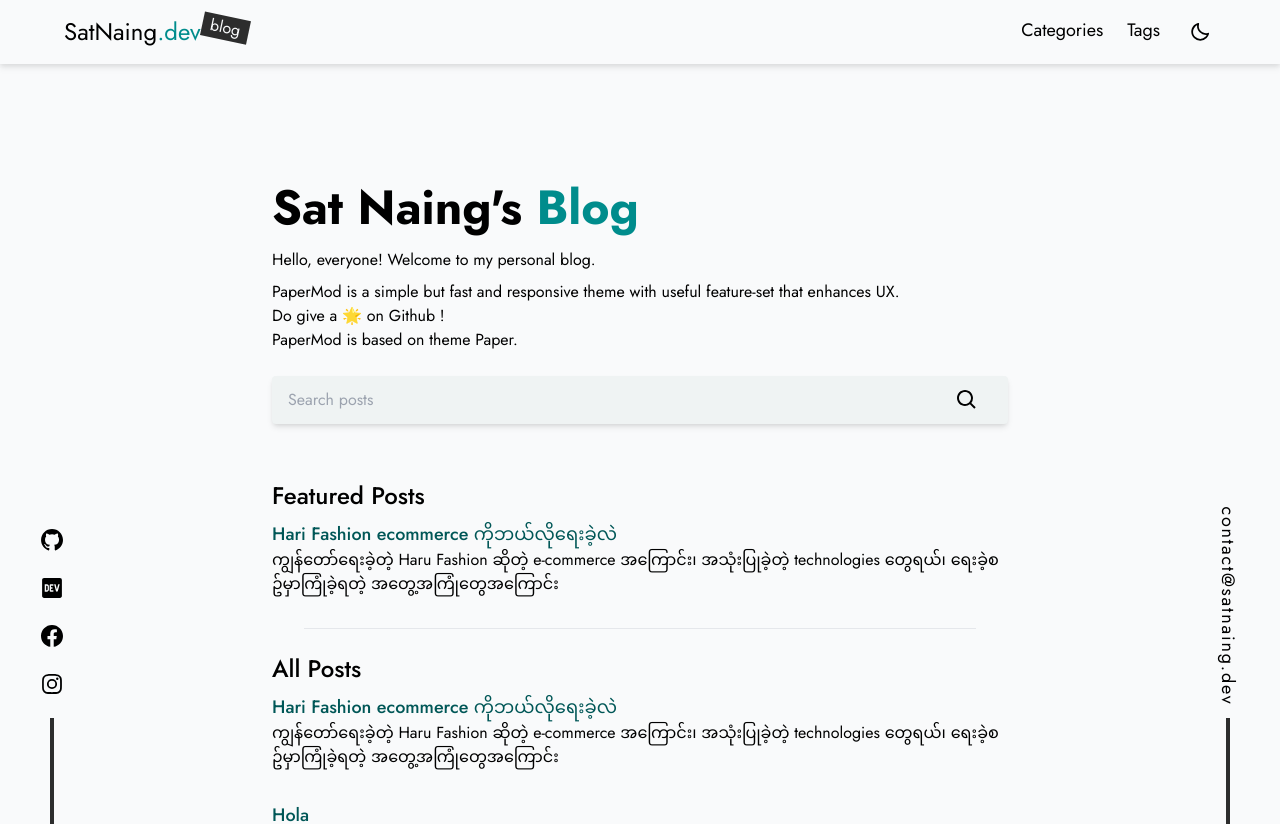
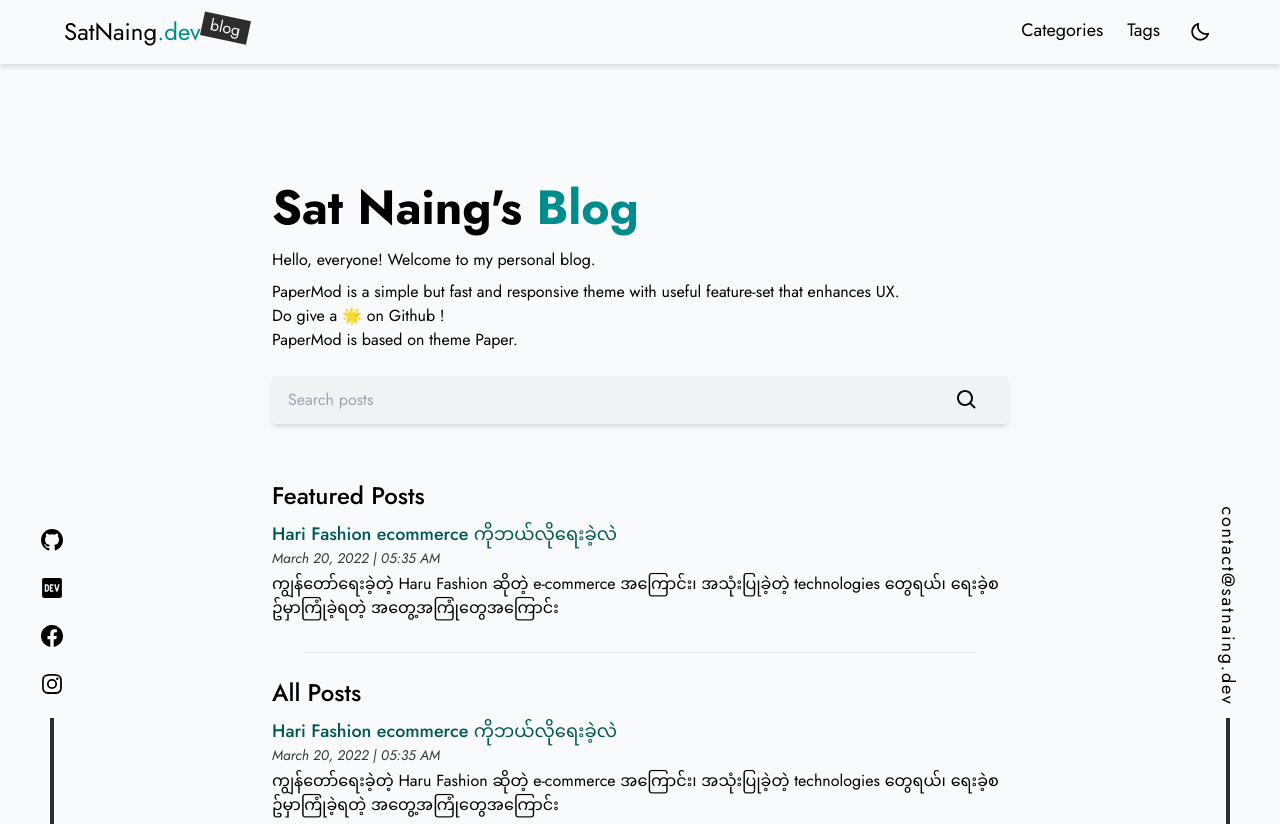
Before and after one commit to Muray1008/portfolio, a Next.js app: page /blog in a window 1280 px wide. Shown: the top 824 px of the page. Built offline with nearby package versions, Linux system fonts and the light colour scheme.

Commit message:
:lipstick: add datetime in blog card

```diff
--- a/components/BlogCard.tsx
+++ b/components/BlogCard.tsx
@@ -1,4 +1,5 @@
 import Link from "next/link";
+import formatDatetime from "utils/formatDatetime";
 
 type Props = {
   post: {
@@ -18,6 +19,9 @@ const BlogCard: React.FC<Props> = ({ post }) => {
           <h3 className="text-lg font-medium">{title}</h3>
         </a>
       </Link>
+      <div className="italic text-sm mb-1 text-carddark dark:text-gray-300">
+        {formatDatetime(datetime)}
+      </div>
       <p className="dark:text-gray-300">{excerpt}</p>
     </div>
   );
```
